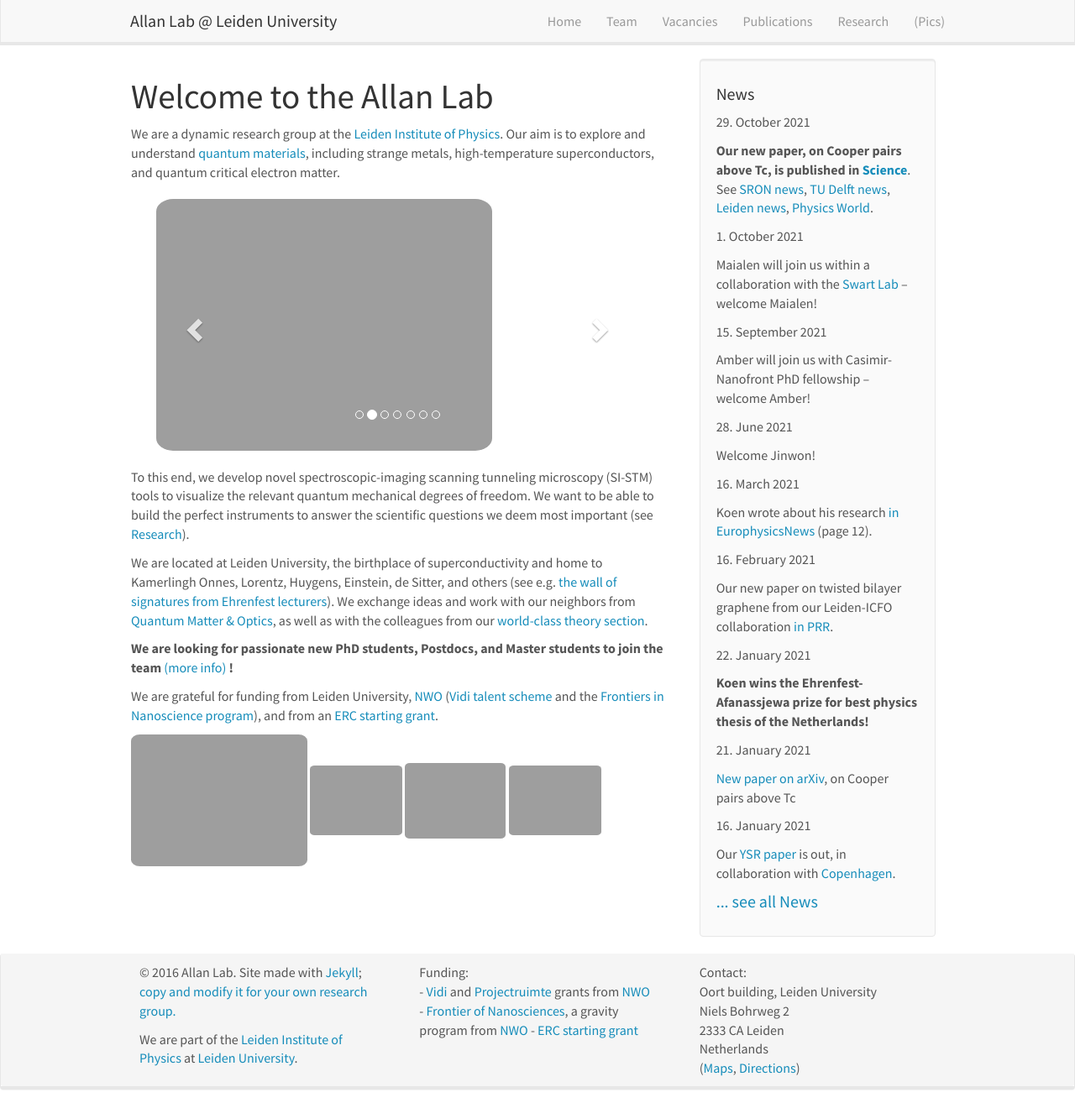
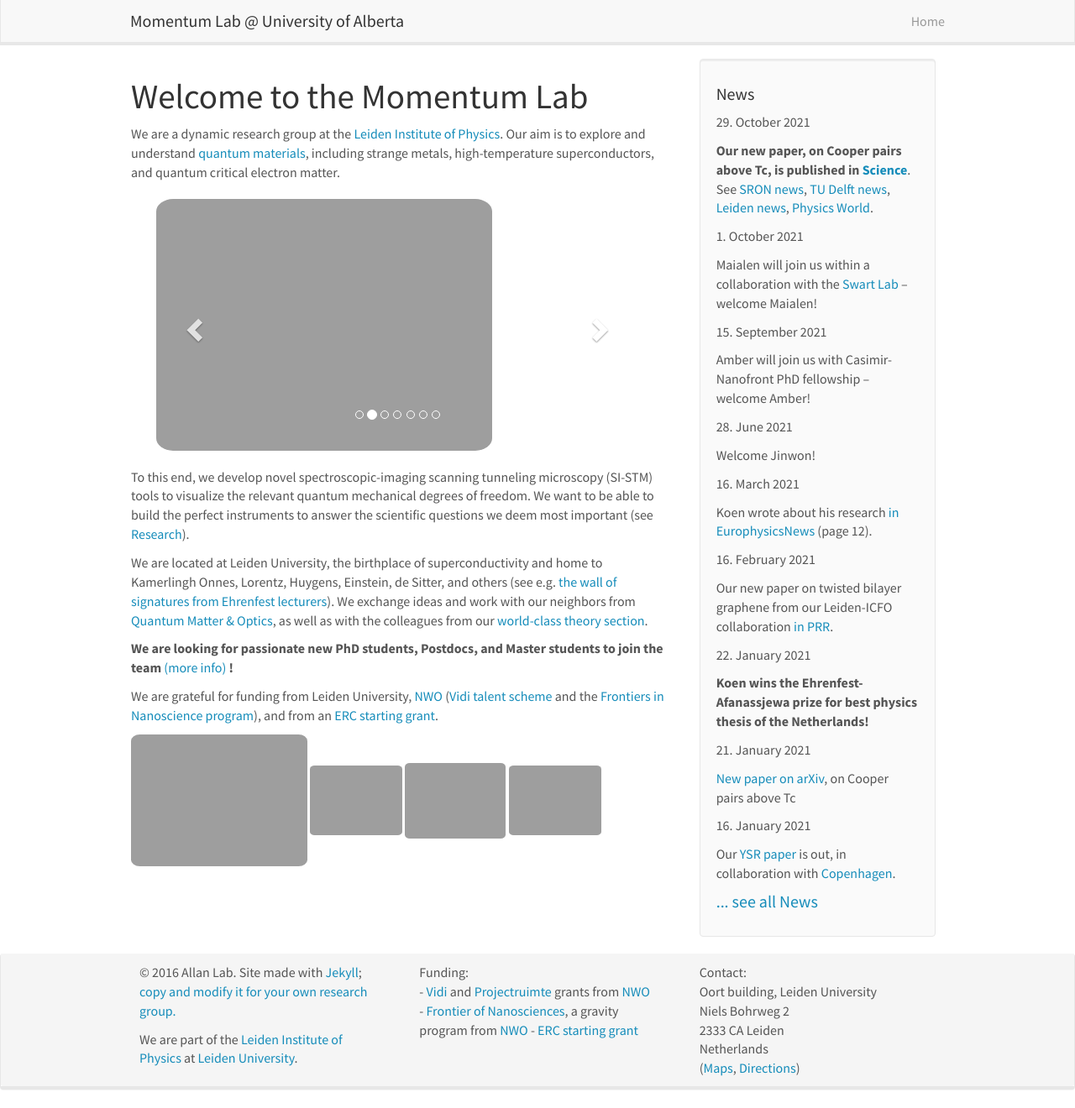
Before and after one commit to momentum-openspace/momentum-openspace.github.io, a Jekyll site: the page built from _pages/home.md, in a window 1280 px wide and 1320 px high. Shown: the whole window at 84% size. Built offline with Jekyll 4.4.1, drawn with Linux system fonts in a browser that asks for light colours; nearby versions of some CDN libraries.

Commit message:
remove unused headers

```diff
--- a/_includes/header.html
+++ b/_includes/header.html
@@ -8,16 +8,11 @@
 		<span class="icon-bar"></span>
 	  </button>
 
-    <a class="navbar-brand" href="{{ site.url }}{{ site.baseurl }}/">Allan Lab @ Leiden University</a>
+    <a class="navbar-brand" href="{{ site.url }}{{ site.baseurl }}/">Momentum Lab @ University of Alberta</a>
 	</div>
 	<div class="collapse navbar-collapse" id="navbar-collapse-1">
 	  <ul class="nav navbar-nav navbar-right">
 		<li><a href="{{ site.url }}{{ site.baseurl }}/">Home</a></li>
-		<li><a href="{{ site.url }}{{ site.baseurl }}/team">Team</a></li>
-		<li><a href="{{ site.url }}{{ site.baseurl }}/vacancies">Vacancies</a></li>
-		<li><a href="{{ site.url }}{{ site.baseurl }}/publications">Publications</a></li>
-		<li><a href="{{ site.url }}{{ site.baseurl }}/research">Research</a></li>
-		<li><a href="{{ site.url }}{{ site.baseurl }}/pictures">(Pics)</a></li>
 	  </ul>
 	</div>
   </div>
--- a/_layouts/homelay.html
+++ b/_layouts/homelay.html
@@ -3,7 +3,7 @@ layout: default
 ---
 
   <div id="homeid" class="col-sm-8">
-        <h1>Welcome to the Allan Lab</h1>
+        <h1>Welcome to the Momentum Lab</h1>
 
 	{{ content }}
   </div>
```
Also changed, not shown: _pages/allnews.md (+1 -1 lines).
